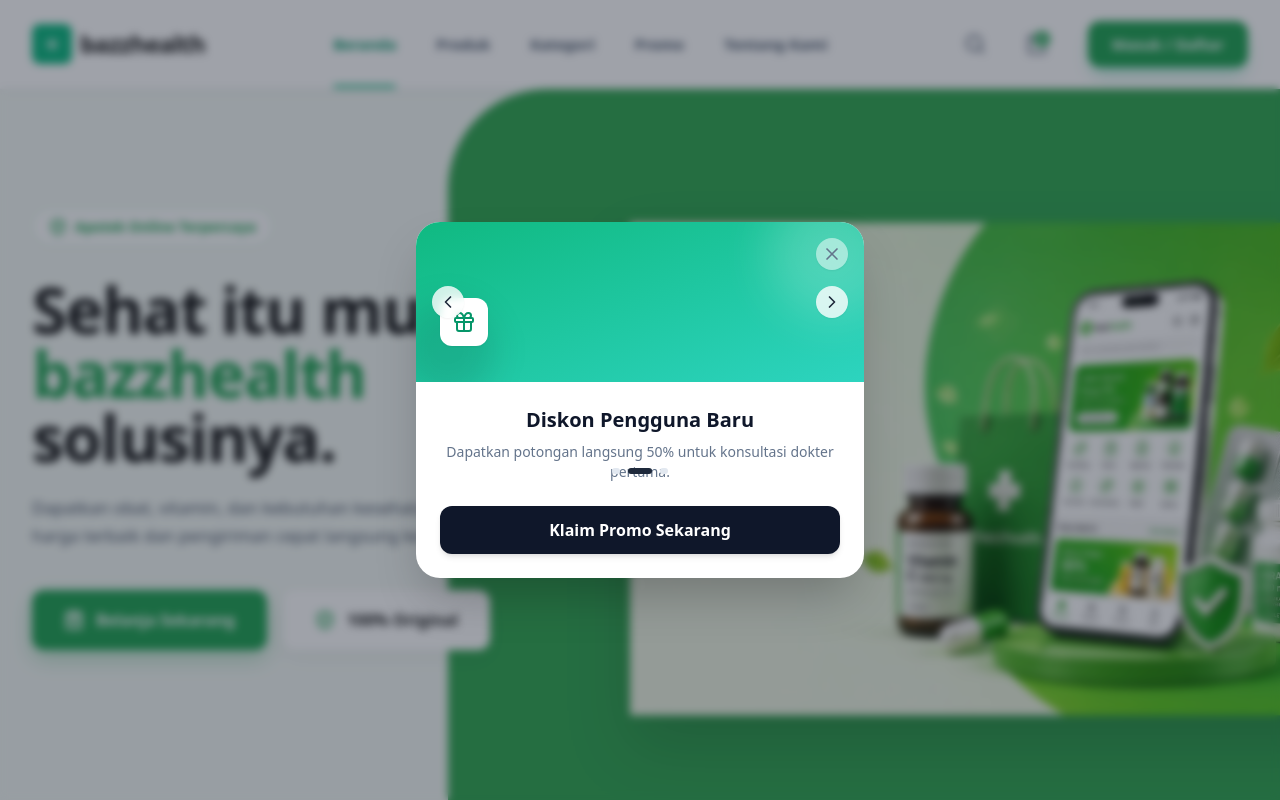
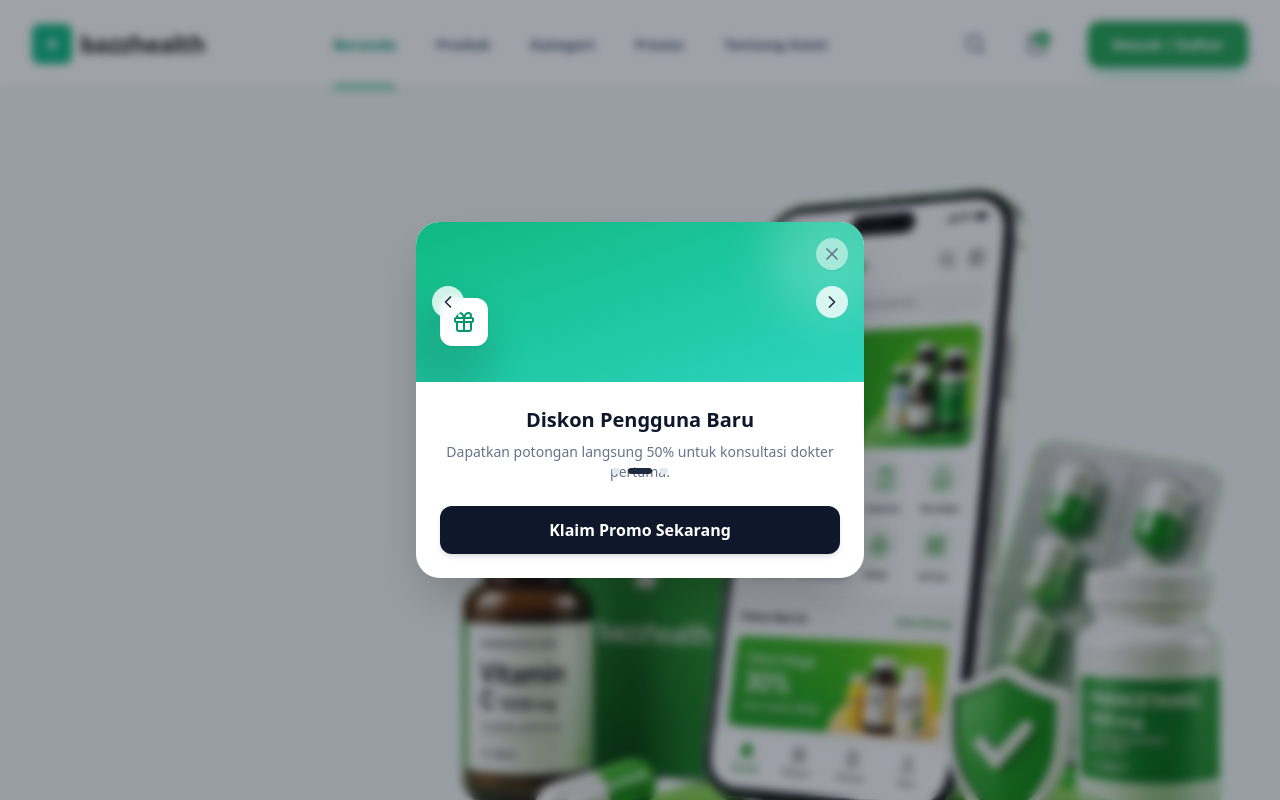
Before and after one commit to Bazzcuy/bazzhealth, a Next.js app: page / in a window 1280 px wide. Shown: the top 800 px of the page. Built offline with nearby package versions, Linux system fonts and the light colour scheme.

Commit message:
Replace entire hero section with full mockup image per user request

```diff
--- a/src/app/page.tsx
+++ b/src/app/page.tsx
@@ -73,93 +73,14 @@ export default function Home() {
       </header>
 
       {/* Hero Section */}
-      <section className="relative pt-12 pb-32 md:pt-20 md:pb-40 overflow-hidden bg-[#F4F9F5]">
-        {/* Curved Green Background */}
-        <div className="absolute top-0 right-0 w-full md:w-[65%] h-full bg-[#34A853] rounded-l-[40px] md:rounded-l-[100px] z-0 translate-x-[15%] md:translate-x-[5%] lg:translate-x-0"></div>
-
-        <div className="max-w-[1400px] mx-auto px-4 sm:px-6 lg:px-8 relative z-10">
-          <div className="grid lg:grid-cols-2 gap-12 lg:gap-8 items-center">
-
-            {/* Left Content */}
-            <div className="max-w-[540px]">
-              <div className="inline-flex items-center gap-2 px-4 py-2 rounded-full bg-white border border-emerald-100 text-[#23A455] text-sm font-bold mb-6 md:mb-8 shadow-sm">
-                <ShieldCheck className="w-[18px] h-[18px]" strokeWidth={2.5} />
-                <span>Apotek Online Terpercaya</span>
-              </div>
-
-              <h2 className="text-4xl md:text-5xl lg:text-[64px] font-extrabold text-[#1a1a1a] tracking-tight leading-[1.1] mb-6">
-                Sehat itu mudah,<br />
-                <span className="text-[#23A455]">bazzhealth</span> solusinya.
-              </h2>
-
-              <p className="text-[17px] text-[#4a5568] mb-10 leading-relaxed font-medium">
-                Dapatkan obat, vitamin, dan kebutuhan kesehatan lengkap dengan harga terbaik dan pengiriman cepat langsung ke rumah Anda.
-              </p>
-
-              <div className="flex flex-col sm:flex-row gap-4 mb-16 lg:mb-20">
-                <button className="px-8 py-[18px] bg-[#23A455] text-white font-bold rounded-xl hover:bg-emerald-600 transition-all flex items-center justify-center gap-3 shadow-[0_8px_20px_rgba(35,164,85,0.3)]">
-                  <ShoppingBag className="w-5 h-5 fill-white/20" strokeWidth={2.5} />
-                  Belanja Sekarang
-                </button>
-                <button className="px-8 py-[18px] bg-white text-[#1a1a1a] font-bold rounded-xl hover:bg-slate-50 transition-all flex items-center justify-center gap-3 shadow-[0_8px_20px_rgba(0,0,0,0.04)]">
-                  <ShieldCheck className="w-5 h-5 text-[#23A455]" strokeWidth={2.5} />
-                  100% Original
-                </button>
-              </div>
-            </div>
-
-            {/* Right Image */}
-            <div className="relative h-[300px] sm:h-[400px] md:h-[600px] flex items-center justify-center mt-8 lg:mt-0">
-              {/* User will upload hero-3d.jpg here */}
-              <img
-                src="/images/hero-3d.jpg"
-                alt="Bazzhealth App 3D Mockup"
-                className="w-full h-full object-contain scale-125 lg:scale-110 xl:scale-125 drop-shadow-2xl translate-x-4 lg:translate-x-12"
-                style={{ filter: 'drop-shadow(0 25px 25px rgba(0,0,0,0.15))' }}
-              />
-            </div>
-
-          </div>
-        </div>
-
-        {/* Floating Info Bar */}
-        <div className="absolute bottom-0 left-1/2 -translate-x-1/2 translate-y-1/2 w-[calc(100%-2rem)] max-w-[1000px] z-20">
-          <div className="bg-white rounded-[24px] shadow-[0_10px_40px_rgba(0,0,0,0.08)] flex flex-col md:flex-row items-center justify-between p-4 md:p-6 divide-y md:divide-y-0 md:divide-x divide-slate-100">
-            <div className="flex items-center gap-4 px-4 md:px-8 py-4 md:py-0 w-full md:w-auto flex-1">
-              <div className="w-[52px] h-[52px] bg-emerald-50 text-[#23A455] rounded-2xl flex items-center justify-center shrink-0">
-                <Truck className="w-6 h-6" strokeWidth={2.5} />
-              </div>
-              <div>
-                <p className="font-extrabold text-[#1a1a1a] text-[15px]">Pengiriman Cepat</p>
-                <p className="text-[13px] text-slate-500 font-medium">Sampai di hari yang sama</p>
-              </div>
-            </div>
-
-            <div className="flex items-center gap-4 px-4 md:px-8 py-4 md:py-0 w-full md:w-auto flex-1">
-              <div className="w-[52px] h-[52px] bg-emerald-50 text-[#23A455] rounded-2xl flex items-center justify-center shrink-0">
-                <ShieldCheck className="w-6 h-6" strokeWidth={2.5} />
-              </div>
-              <div>
-                <p className="font-extrabold text-[#1a1a1a] text-[15px]">100% Original</p>
-                <p className="text-[13px] text-slate-500 font-medium">Jaminan produk asli</p>
-              </div>
-            </div>
-
-            <div className="flex items-center gap-4 px-4 md:px-8 py-4 md:py-0 w-full md:w-auto flex-1">
-              <div className="w-[52px] h-[52px] bg-emerald-50 text-[#23A455] rounded-2xl flex items-center justify-center shrink-0">
-                <PhoneCall className="w-6 h-6" strokeWidth={2.5} />
-              </div>
-              <div>
-                <p className="font-extrabold text-[#1a1a1a] text-[15px]">Layanan 24/7</p>
-                <p className="text-[13px] text-slate-500 font-medium">Siap membantu Anda</p>
-              </div>
-            </div>
-          </div>
-        </div>
+      <section className="w-full bg-[#F4F9F5]">
+        <img
+          src="/images/hero-full.png"
+          alt="Bazzhealth Hero Design"
+          className="w-full h-auto object-cover max-w-[1920px] mx-auto"
+        />
       </section>
 
-      {/* Spacing for floating bar */}
-      <div className="h-40 md:h-24"></div>
 
       {/* Global Search Bar */}
       <section className="relative z-20 hidden">
```
Also changed, not shown: public/images/hero-full.png (added).
